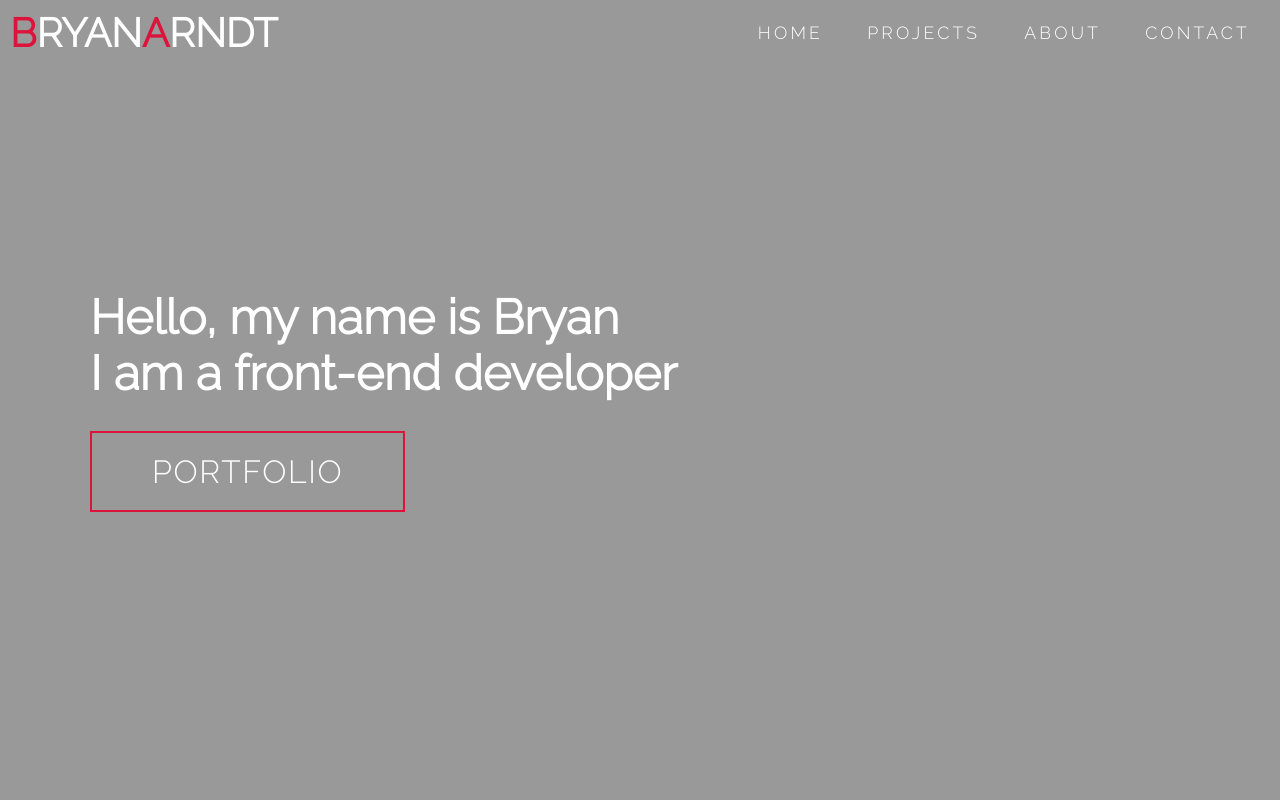
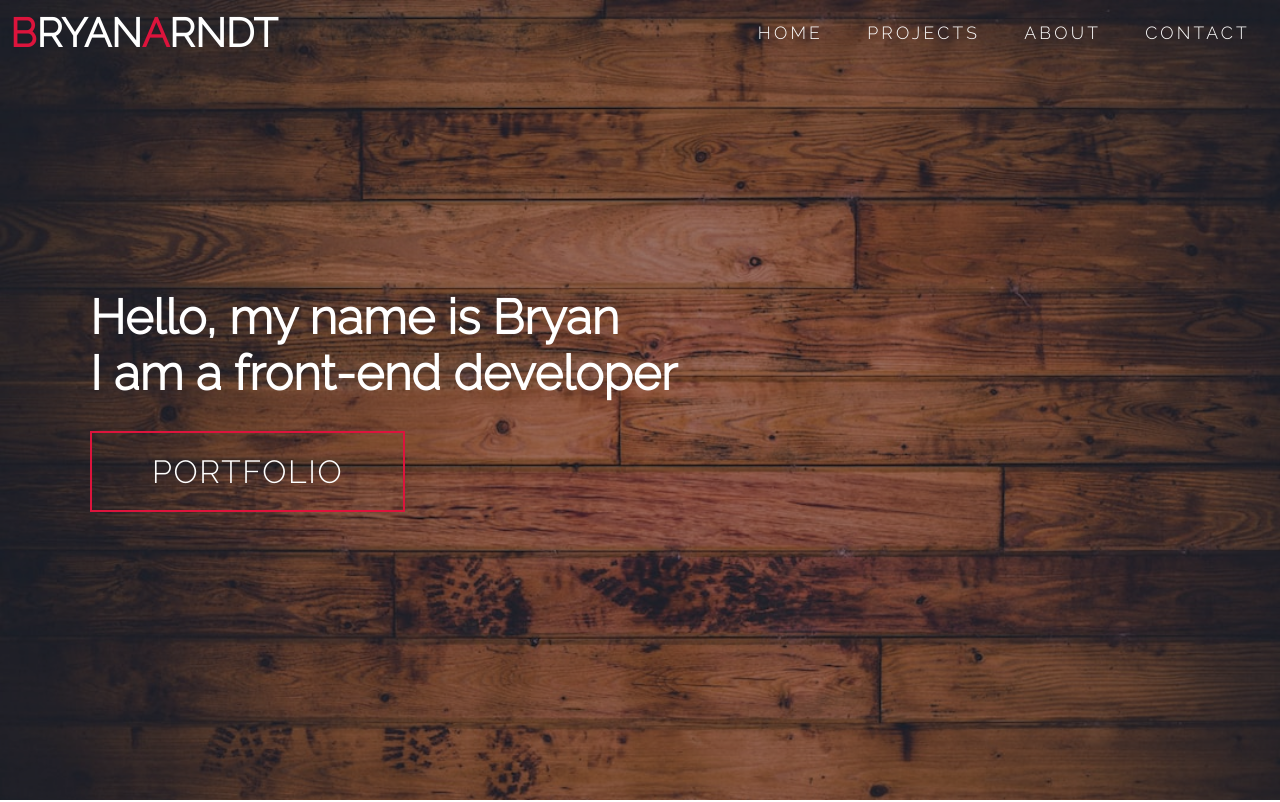
Before and after one commit to bryanj408/newPortfolio, a plain HTML site: page index.html in a window 1280 px wide. Shown: the top 802 px of the page. Drawn offline with Linux system fonts and the light colour scheme; the site is published under a folder, as on GitHub Pages, so addresses that start at the root find nothing.

Commit message:
changed relative path

```diff
--- a/css/styles.css
+++ b/css/styles.css
@@ -247,7 +247,7 @@ p{
 
 /*HERO SECTION*/
 #hero {
-	background-image: url("/img/wood.jpeg");
+	background-image: url(../img/wood.jpeg);
 	background-size: cover;
 	background-position: top center;
 	position: relative;
```
